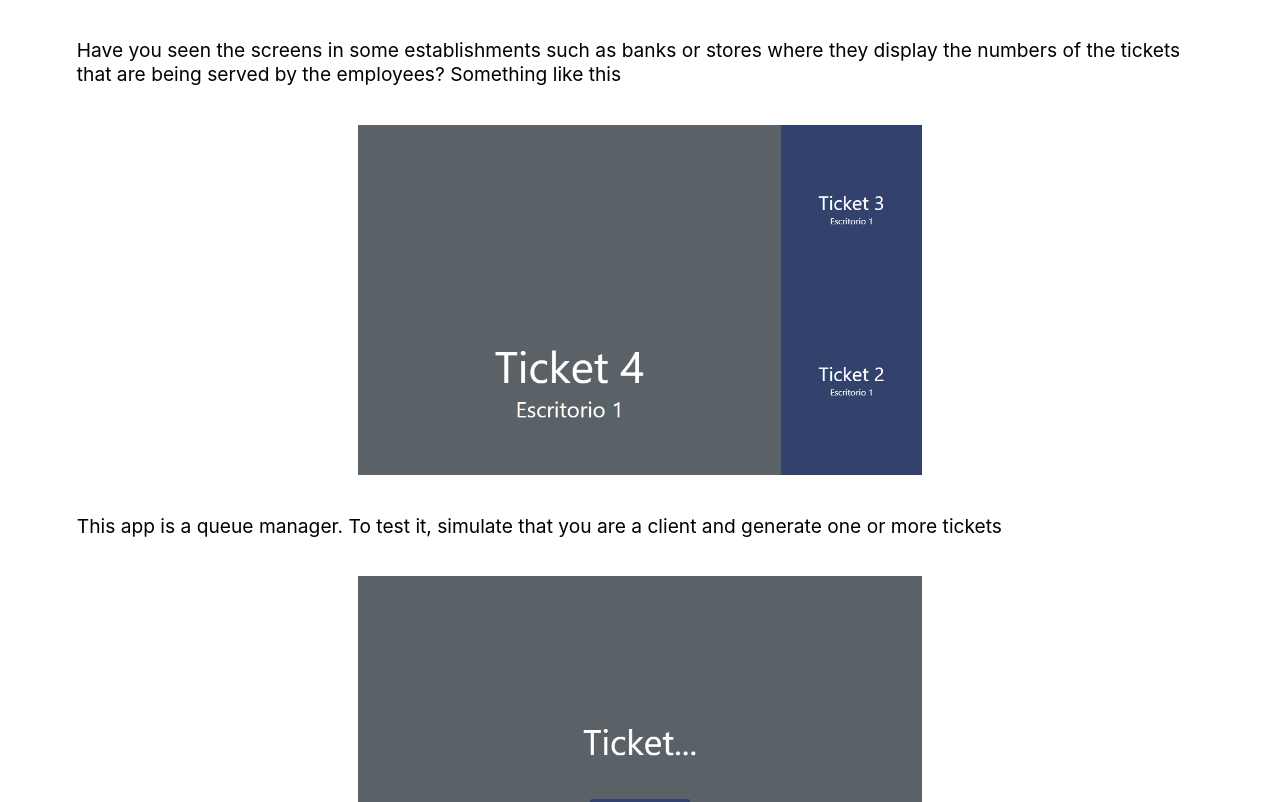
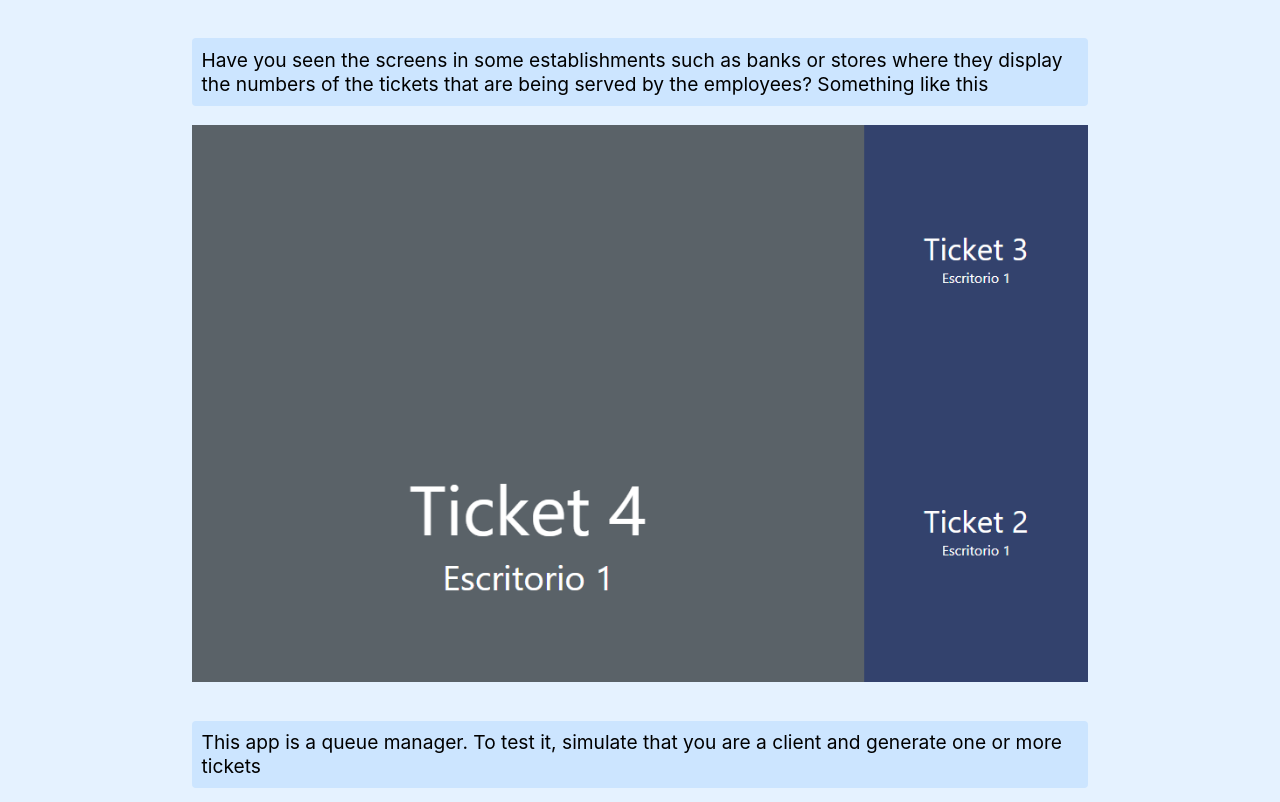
Before and after one commit to gkitas10/colas-front, a React (Create React App) app: page /tutorial in a window 1280 px wide. Shown: the top 802 px of the page. Built offline with nearby package versions, Linux system fonts and the light colour scheme; no server answers.

Commit message:
Style Tutorial
Adds padding on the sides to tutorial

```diff
--- a/src/styles/Tutorial.module.css
+++ b/src/styles/Tutorial.module.css
@@ -1,11 +1,42 @@
 .main {
     display: flex;
     flex-direction: column;
-    padding: 2em 4em;
+    padding: 1em 2em;
     font-size: 1.2rem;
+    background-color: rgba(204,229,255, .5);
 }
 
 .step {
+    margin-bottom: 1em;
+    margin-top: 1em;
+    background-color: rgba(204,229,255, 1);
+    padding: .5em;
+    border-radius: 4px;
+}
+
+.img {
+    margin-bottom: 1em;
+}
+
+.border_img {
+    border: 1px solid #5a6268;
+}
+
+@media screen and (min-width:768px){
+    .main {
+        font-size: 1.2rem;
+    }
+}
+
+@media screen and (min-width:1220px){
+    .main {
+        padding: 1em 15%;
+    }
+}
+
+
+
+/* .step {
     margin-bottom: 2em;
 }
 
@@ -15,6 +46,4 @@
     margin-bottom: 2em;
 }
 
-.border_img {
-    border: 1px solid #5a6268;
-}
+*/
```
